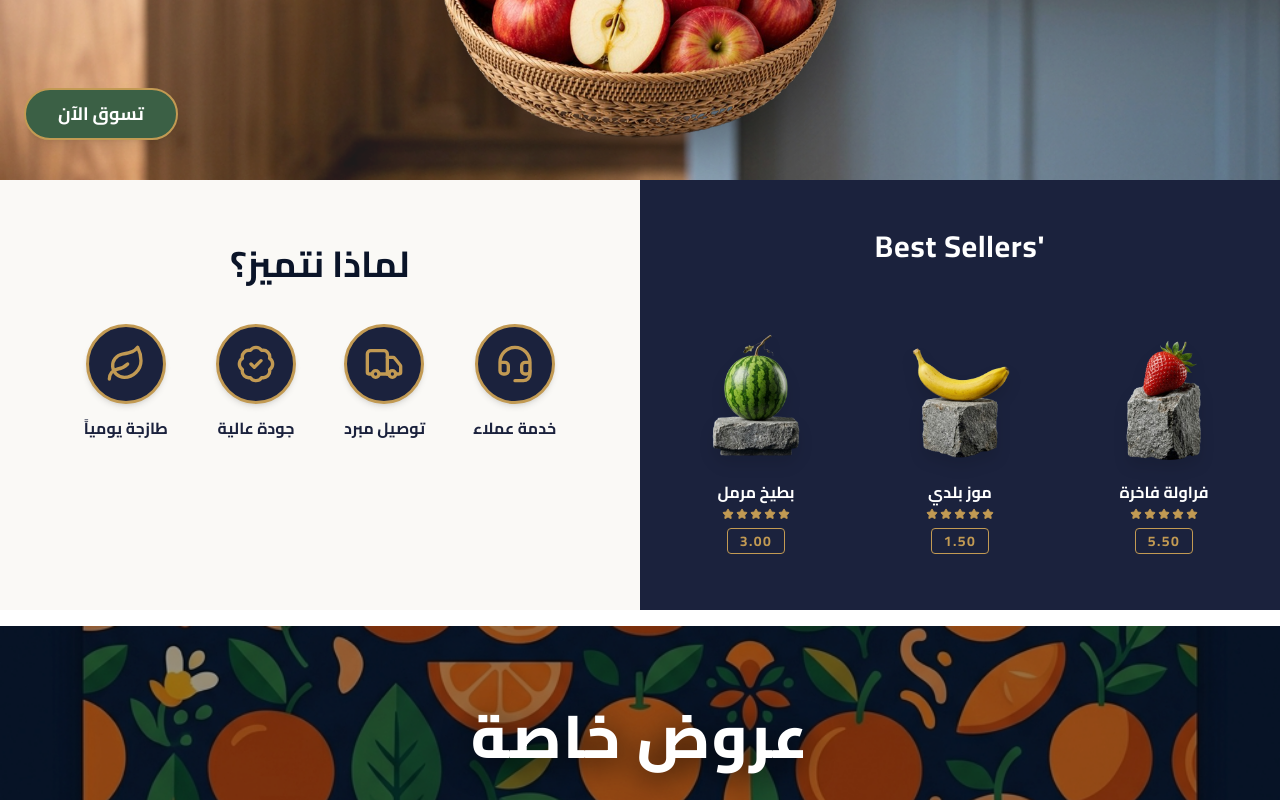
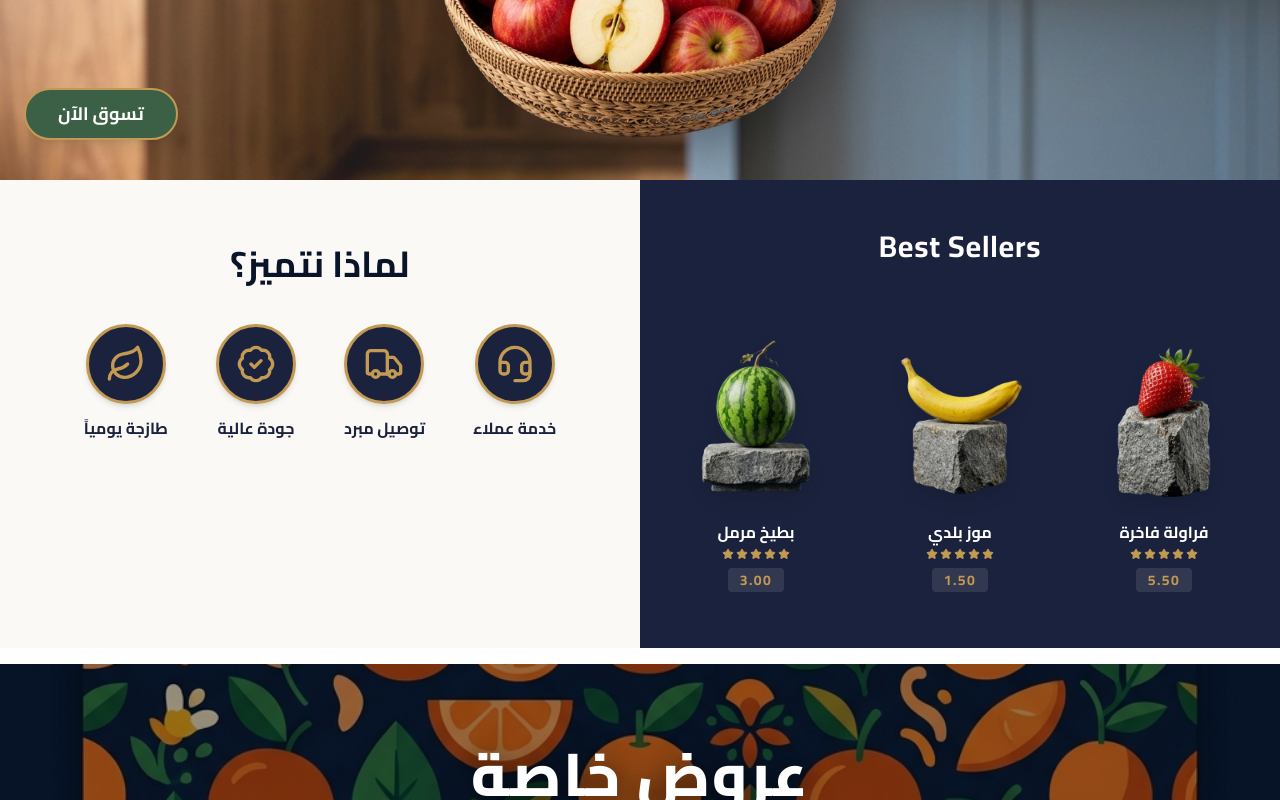
Before and after one commit to mohamedhabib102/fakhany, a Vue app: page / in a window 1280 px wide. Shown: the part 609-1409 px from the top of the page. Built offline with nearby package versions, Linux system fonts and the light colour scheme.

Commit message:
update serviceSection

```diff
--- a/src/components/Navbar.vue
+++ b/src/components/Navbar.vue
@@ -27,7 +27,7 @@
     <!-- Left Side in RTL (Last in HTML): Links and Shopping Cart Icon -->
     <div class="flex-1 flex items-center justify-end gap-4 md:gap-6">
       <div class="hidden md:flex items-center gap-6 text-[#5a4835] font-semibold text-sm md:text-base">
-        <a href="#seasonal" class="hover:text-fakhany-gold transition-colors duration-200">الفواكه الموسمية</a>
+        <a href="#pricing" class="hover:text-fakhany-gold transition-colors duration-200">الفواكه الموسمية</a>
         <a href="#best-sellers" class="hover:text-fakhany-gold transition-colors duration-200">الأكثر مبيعاً</a>
       </div>
       <button class="text-fakhany-gold hover:text-fakhany-goldLight transition-colors relative cursor-pointer focus:outline-none">
--- a/src/sections/ServicesSection.vue
+++ b/src/sections/ServicesSection.vue
@@ -1,9 +1,9 @@
 <template>
   <section class="bg-[#1b223d] text-white py-12 px-6 flex flex-col items-center h-full w-full overflow-hidden">
-    <div class="w-full text-center max-w-[1400px]">
+    <div class="w-full text-center max-w-350">
       <AnimatedElement direction="up" :delay="100" trigger="mount">
         <h2 class="text-2xl md:text-3xl font-bold mb-10 tracking-wide font-cairo text-white">
-          'Best Sellers
+          Best Sellers
         </h2>
       </AnimatedElement>
 
@@ -11,17 +11,25 @@
       <div class="w-full mt-4">
         <AnimatedElement direction="up" :delay="300">
           <swiper
-            :slides-per-view="3"
+            :slides-per-view="2"
             :space-between="20"
             :loop="true"
             :autoplay="{ delay: 3500, disableOnInteraction: false }"
             :modules="[Autoplay]"
+            :breakpoints="{
+              768: {
+                slidesPerView: 2,
+              },
+              1024: {
+                slidesPerView: 3,
+              }
+            }"
             class="w-full py-4 cursor-grab active:cursor-grabbing"
           >
             <swiper-slide v-for="(product, index) in products" :key="index">
               <div class="flex flex-col items-center text-center group py-2">
                 <!-- Product Image (Pedestal) -->
-                <div class="w-24 sm:w-32 md:w-40 flex items-center justify-center relative mb-2">
+                <div class="w-35 sm:w-32 md:w-50 flex items-center justify-center relative mb-2">
                   <img
                     :src="product.image"
                     :alt="product.name"
@@ -35,14 +43,14 @@
                 </h3>
 
                 <!-- Stars Rating -->
-                <div class="flex items-center gap-[2px] mb-2">
+                <div class="flex items-center gap-0.5 mb-2">
                   <span v-for="star in 5" :key="star" class="text-xs">
                     <StarIcon class="w-3 h-3 text-fakhany-gold fill-fakhany-gold" />
                   </span>
                 </div>
 
                 <!-- Price Box -->
-                <div class="border border-[#c29a53] bg-transparent px-3 py-0.5 text-xs md:text-sm font-bold text-[#c29a53] tracking-widest rounded-sm">
+                <div class="bg-white/10 px-3 py-0.5 text-xs md:text-sm font-bold text-[#c29a53] tracking-widest rounded-sm">
                   {{ product.price.replace('$', '') }}
                 </div>
               </div>
```
